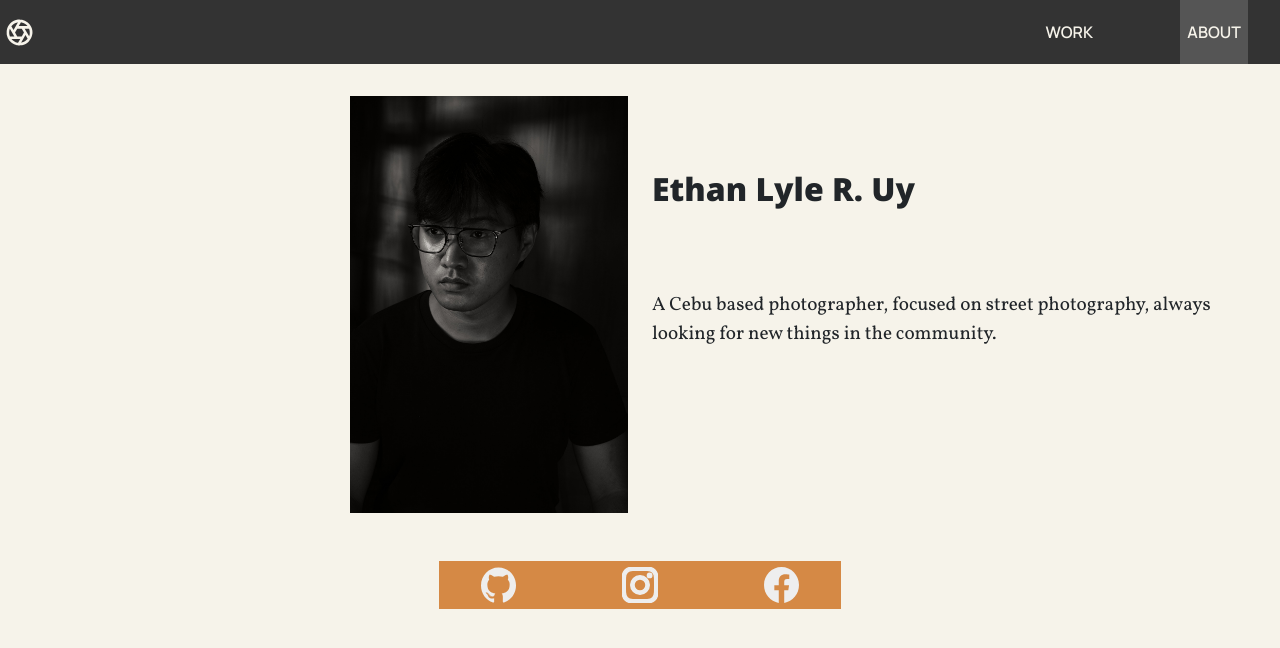
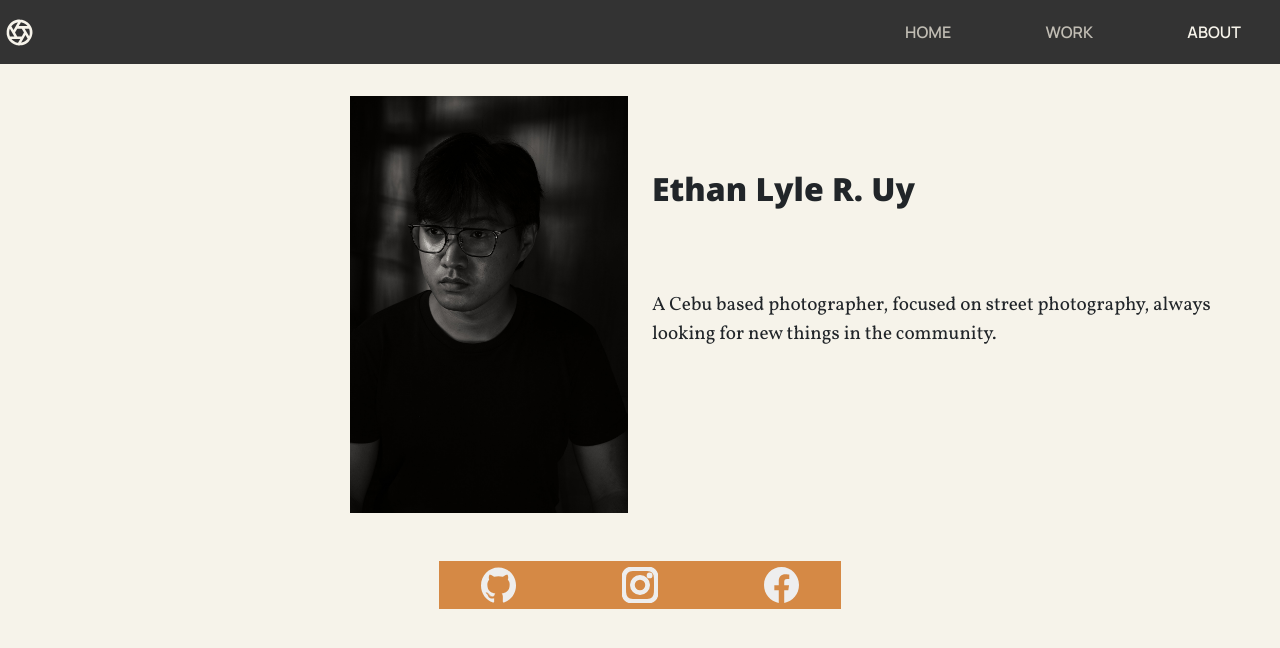
Before and after one commit to EthanUy/photography-portfolio, a React (Vite) app: page /about in a window 1280 px wide. Shown: the top 648 px of the page. Built offline with nearby package versions, Linux system fonts and the light colour scheme.

Commit message:
change styling for navbar elements on hover

```diff
--- a/src/components/Navbar.tsx
+++ b/src/components/Navbar.tsx
@@ -16,7 +16,7 @@ function NavBar() {
     if(location.pathname=="/"){
       if(window.scrollY >= 64){
         setBackgroundColor("#333");
-        setColor("#F6F3EA");
+        setColor("#C1BDB4");
         setLogo("light");
       } else {
         setBackgroundColor("#ffffff00");
@@ -25,7 +25,7 @@ function NavBar() {
       }
     } else {
       setBackgroundColor("#333");
-      setColor("#F6F3EA");
+      setColor("#C1BDB4");
       setLogo("light");
     }
   }
@@ -48,6 +48,7 @@ function NavBar() {
         <img src={logo == "light" ? shutterLight : shutterDark} />
       </Link>
       <ul className="me-3 gap-0" style={{color:color}}>
+        <CustomLink to="/">HOME</CustomLink>
         <CustomLink to="/work">WORK</CustomLink>
         <CustomLink to="/about">ABOUT</CustomLink>
       </ul>
--- a/src/css/navbar.css
+++ b/src/css/navbar.css
@@ -24,7 +24,7 @@ body::-webkit-scrollbar {
 .nav {
     padding-top: 0rem;
     height: 4rem;
-    color: white;
+    color: #C1BDB4;
     display: flex;
     justify-content:space-between;
     align-items: stretch;
@@ -52,11 +52,11 @@ body::-webkit-scrollbar {
 }
 
 .nav li.active{
-    background-color: #555;
+    color: #F6F3EA;
 }
 
 .nav li:hover {
-    background-color: #777;
+    color: #F6F3EA;
 }
 
 li {
```
